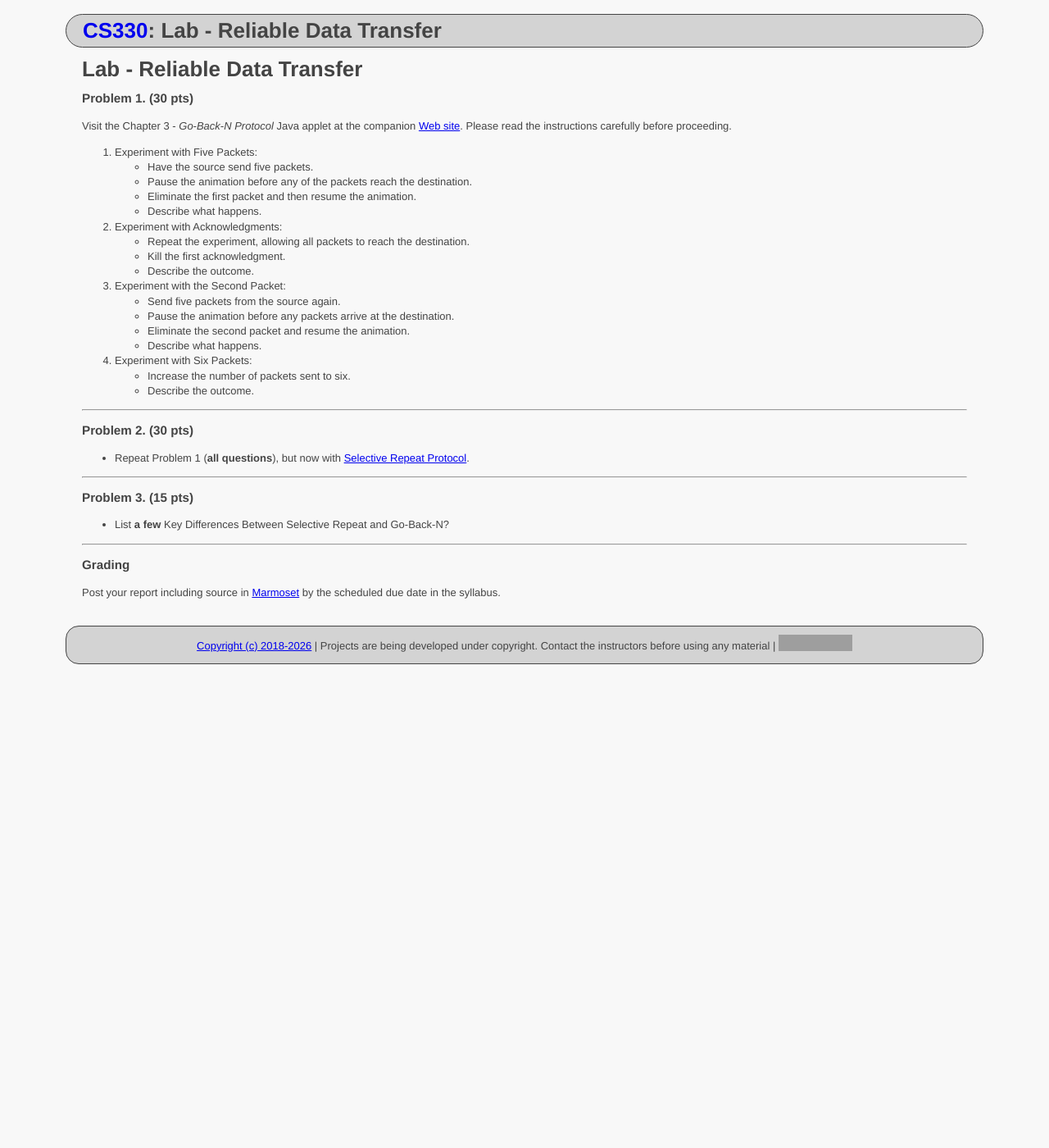
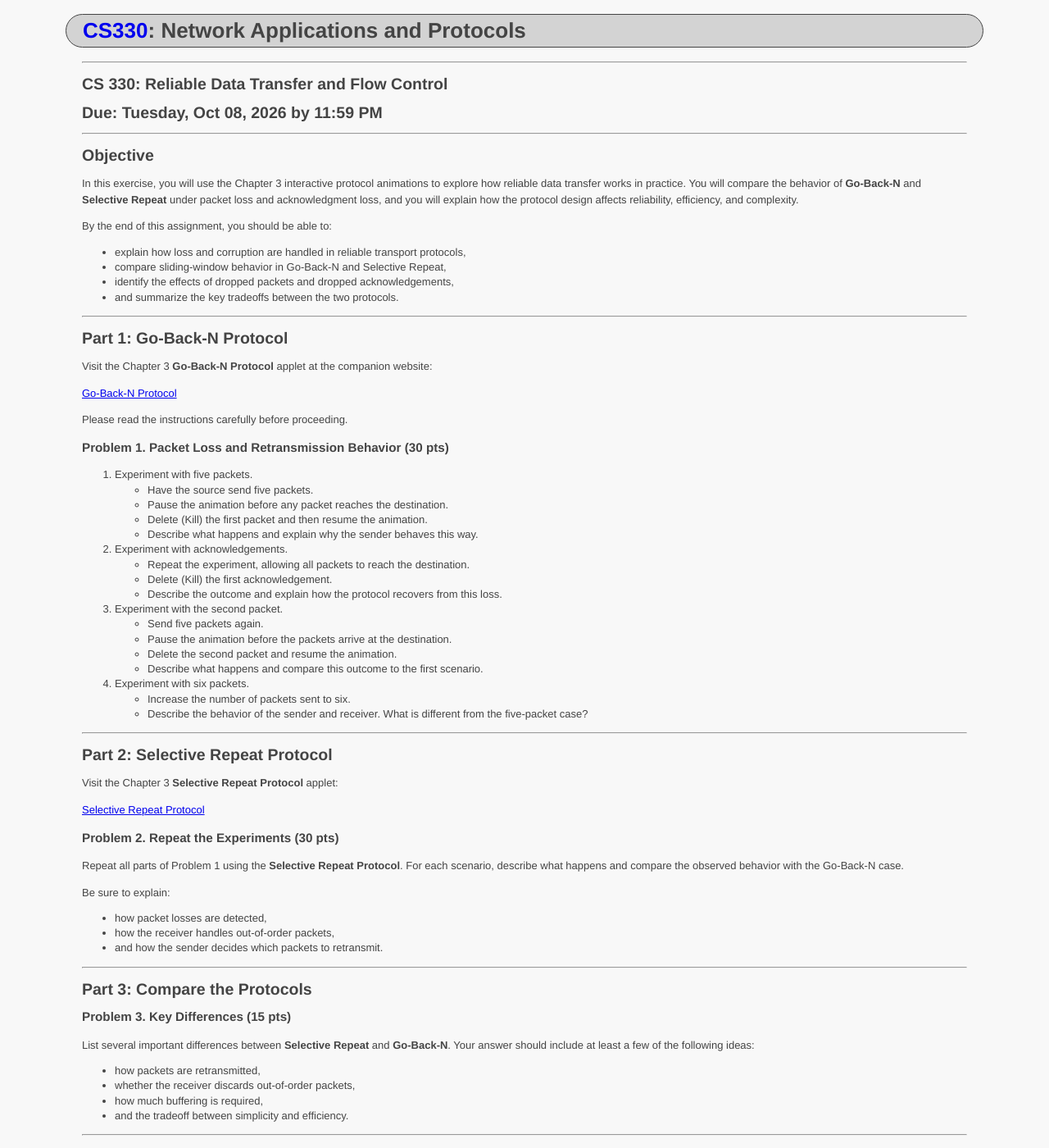
Before and after one commit to ycpcs/cs330-fall2026, a Jekyll site: the page built from assignments/rdt.md, in a window 1280 px wide and 1400 px high. Shown: the whole window at 82% size. Built offline with Jekyll 4.4.1, drawn with Linux system fonts in a browser that asks for light colours; some of the changed text lies outside the part shown; grey boxes are pictures that could not be loaded.

Commit message:
add rdt and tcp

```diff
--- a/assignments/rdt.md
+++ b/assignments/rdt.md
@@ -1,46 +1,109 @@
 ---
 layout: default
 course_number: CS330
-title: "Lab - Reliable Data Transfer"
+title: "Network Applications and Protocols"
 ---
 
-# Lab - Reliable Data Transfer
+--- --- --- --- --- --- --- --- --- --- --- --- --- --- --- --- --- --- --- --- --- --- ---
 
-###  Problem 1. (30 pts)
-Visit the Chapter 3 - _Go-Back-N Protocol_ Java applet at the companion [Web site](https://media.pearsoncmg.com/ph/esm/ecs_kurose_compnetwork_8/cw/content/interactiveanimations/go-back-n-protocol/index.html). Please read the instructions carefully before proceeding.
+## CS 330: Reliable Data Transfer and Flow Control
 
-1. Experiment with Five Packets:
-   - Have the source send five packets.
-   - Pause the animation before any of the packets reach the destination.
-   - Eliminate the first packet and then resume the animation.
-   - Describe what happens.
+## Due: Tuesday, Oct 08, 2026 by 11:59 PM
 
-2. Experiment with Acknowledgments:
-   - Repeat the experiment, allowing all packets to reach the destination.
-   - Kill the first acknowledgment.
-   - Describe the outcome.
+--- --- --- --- --- --- --- --- --- --- --- --- --- --- --- --- --- --- --- --- --- --- --- ---
 
-3. Experiment with the Second Packet:
-   - Send five packets from the source again.
-   - Pause the animation before any packets arrive at the destination.
-   - Eliminate the second packet and resume the animation.
-   - Describe what happens.
+## Objective
 
-4. Experiment with Six Packets:
-   - Increase the number of packets sent to six.
-   - Describe the outcome.
+In this exercise, you will use the Chapter 3 interactive protocol animations to explore how reliable data transfer works in practice. You will compare the behavior of **Go-Back-N** and **Selective Repeat** under packet loss and acknowledgment loss, and you will explain how the protocol design affects reliability, efficiency, and complexity.
+
+By the end of this assignment, you should be able to:
+
+- explain how loss and corruption are handled in reliable transport protocols,
+- compare sliding-window behavior in Go-Back-N and Selective Repeat,
+- identify the effects of dropped packets and dropped acknowledgements,
+- and summarize the key tradeoffs between the two protocols.
 
 ---
 
-### Problem 2. (30 pts)
-- Repeat Problem 1 (**all questions**), but now with [Selective Repeat Protocol](https://media.pearsoncmg.com/ph/esm/ecs_kurose_compnetwork_8/cw/content/interactiveanimations/selective-repeat-protocol/index.html).
+## Part 1: Go-Back-N Protocol
+
+Visit the Chapter 3 **Go-Back-N Protocol** applet at the companion website:
+
+[Go-Back-N Protocol](https://media.pearsoncmg.com/ph/esm/ecs_kurose_compnetwork_8/cw/content/interactiveanimations/go-back-n-protocol/index.html)
+
+Please read the instructions carefully before proceeding.
+
+### Problem 1. Packet Loss and Retransmission Behavior (30 pts)
+
+1. Experiment with five packets.
+   - Have the source send five packets.
+   - Pause the animation before any packet reaches the destination.
+   - Delete (Kill) the first packet and then resume the animation.
+   - Describe what happens and explain why the sender behaves this way.
+
+2. Experiment with acknowledgements.
+   - Repeat the experiment, allowing all packets to reach the destination.
+   - Delete (Kill) the first acknowledgement.
+   - Describe the outcome and explain how the protocol recovers from this loss.
+
+3. Experiment with the second packet.
+   - Send five packets again.
+   - Pause the animation before the packets arrive at the destination.
+   - Delete the second packet and resume the animation.
+   - Describe what happens and compare this outcome to the first scenario.
+
+4. Experiment with six packets.
+   - Increase the number of packets sent to six.
+   - Describe the behavior of the sender and receiver. What is different from the five-packet case?
 
 ---
 
-### Problem 3. (15 pts)
-- List **a few** Key Differences Between Selective Repeat and Go-Back-N?
+## Part 2: Selective Repeat Protocol
+
+Visit the Chapter 3 **Selective Repeat Protocol** applet:
+
+[Selective Repeat Protocol](https://media.pearsoncmg.com/ph/esm/ecs_kurose_compnetwork_8/cw/content/interactiveanimations/selective-repeat-protocol/index.html)
+
+### Problem 2. Repeat the Experiments (30 pts)
+
+Repeat all parts of Problem 1 using the **Selective Repeat Protocol**. For each scenario, describe what happens and compare the observed behavior with the Go-Back-N case.
+
+Be sure to explain:
+
+- how packet losses are detected,
+- how the receiver handles out-of-order packets,
+- and how the sender decides which packets to retransmit.
 
 ---
 
-### Grading
-Post your report including source in [Marmoset](https://cs.ycp.edu/marmoset) by the scheduled due date in the syllabus.
+## Part 3: Compare the Protocols
+
+### Problem 3. Key Differences (15 pts)
+
+List several important differences between **Selective Repeat** and **Go-Back-N**. Your answer should include at least a few of the following ideas:
+
+- how packets are retransmitted,
+- whether the receiver discards out-of-order packets,
+- how much buffering is required,
+- and the tradeoff between simplicity and efficiency.
+
+---
+
+## Submission Instructions
+
+Post your answers in [Marmoset](https://cs.ycp.edu/marmoset) by the scheduled due date in the syllabus.
+
+Please submit:
+
+- your written answers to all questions,
+- a brief explanation of what you observed in each protocol experiment,
+- and a comparison of Go-Back-N and Selective Repeat.
+
+> Be sure to clearly label your answers by question and scenario.
+
+---
+
+## Notes
+
+- This assignment is intended to help you reason about how reliable transport protocols handle loss and recovery.
+- Use the animations to observe the actual protocol behavior rather than relying only on the textbook description.
```
Also changed, not shown: assignments/index.md (+5 -3 lines), assignments/wireshark-tcp.md (+1 -1 lines), assignments/wireshark-udp.md (+1 -1 lines), index.md (+5 -3 lines), schedule/index.md (+4 -4 lines).
